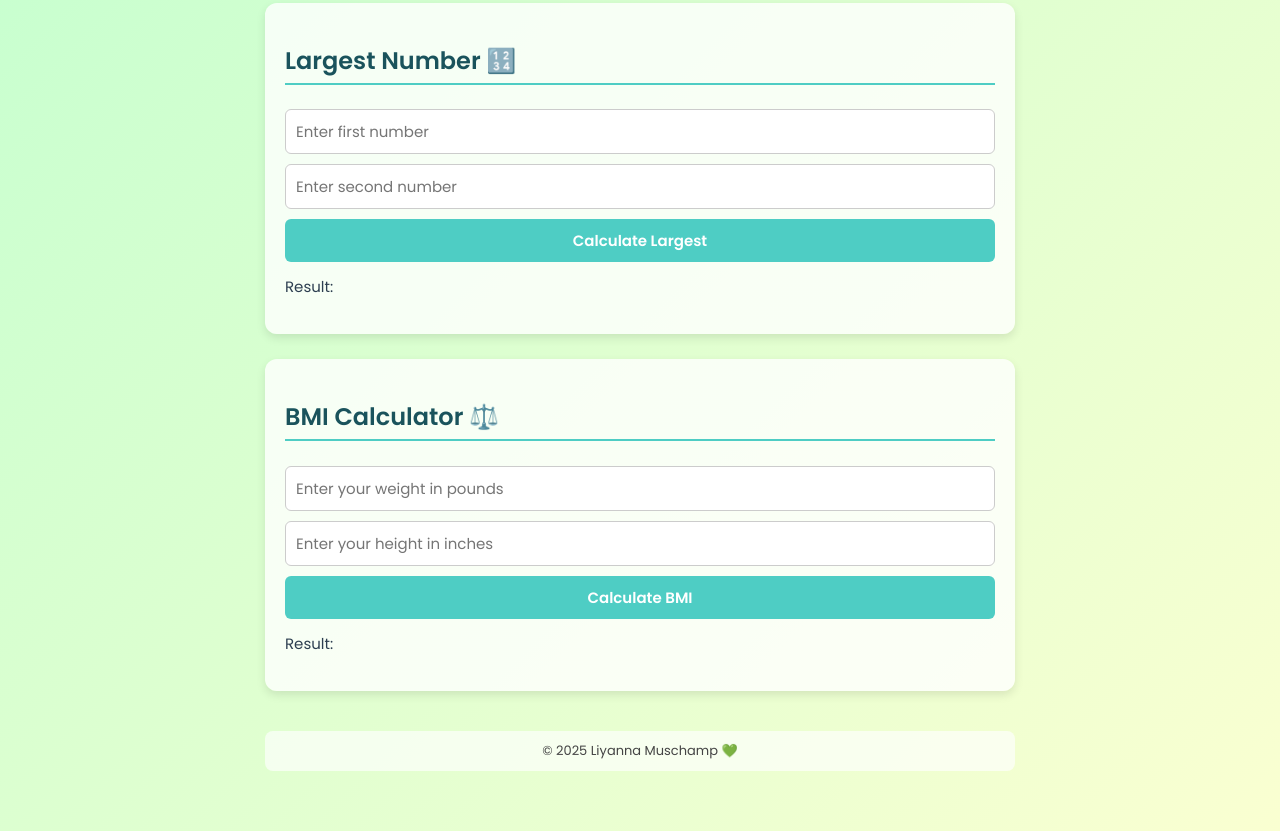
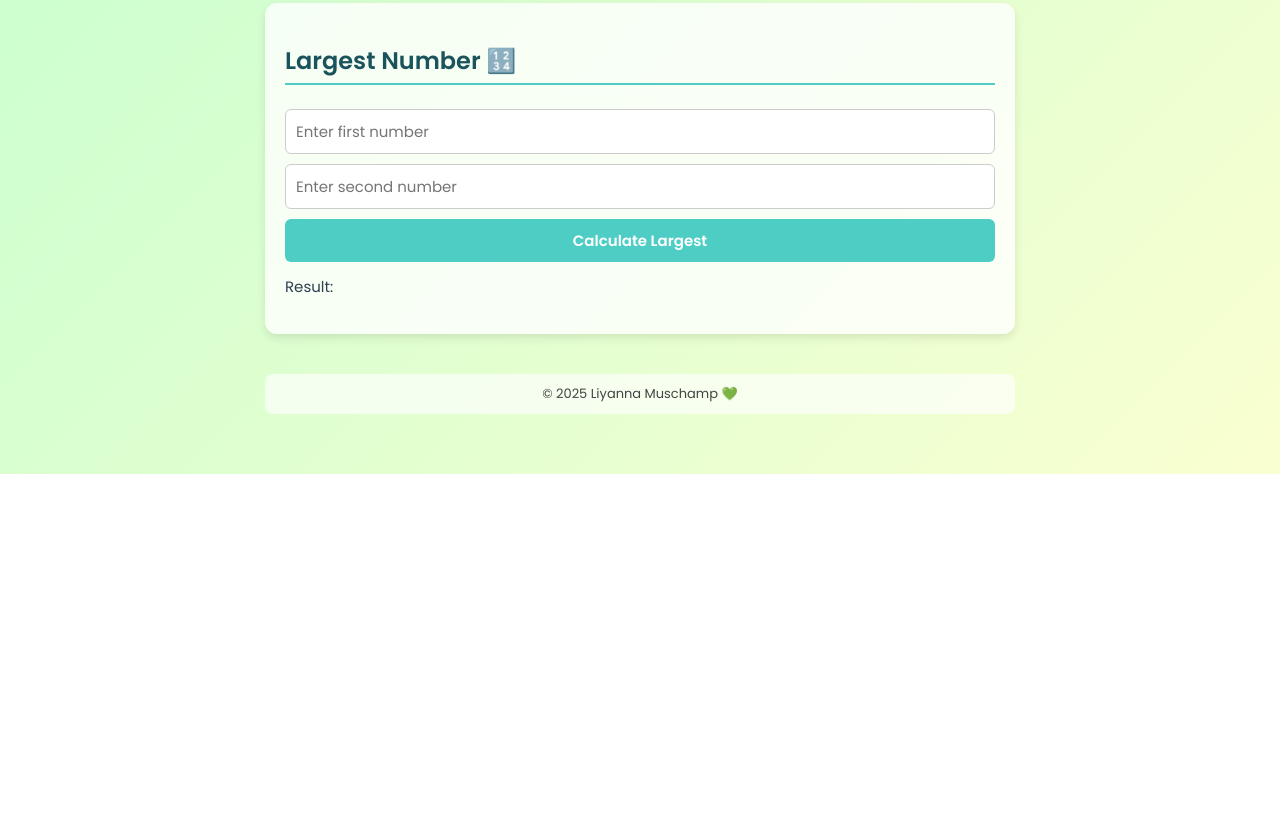
Before and after one commit to angelic88/Programs, a plain HTML site: page index.html in a window 1280 px wide. Shown: the part 1677-2508 px from the top of the page. After the commit the page ends 2151 px from the top, so only its background shows below. Drawn offline with Linux system fonts and the light colour scheme.

Commit message:
Update index.html

```diff
--- a/index.html
+++ b/index.html
@@ -142,14 +142,6 @@
   <p>Result: <span id="sresult"></span></p>
 </div>
 
-<div class="program">
-  <h2>BMI Calculator ⚖️</h2>
-  <input type="number" id="lbs" placeholder="Enter your weight in pounds">
-  <input type="number" id="inches" placeholder="Enter your height in inches">
-  <button onclick="calculateBMI()">Calculate BMI</button>
-  <p>Result: <span id="bmiResult"></span></p>
-</div>
-
 <footer>© 2025 Liyanna Muschamp 💚</footer>
 
 <script>
@@ -192,23 +184,7 @@
     } else {
       document.getElementById('sresult').textContent = "Both are equal";
     }
-  }
 
-  function calculateBMI() {
-    let lbs = parseFloat(document.getElementById('lbs').value);
-    let inches = parseFloat(document.getElementById('inches').value);
-    if (!lbs || !inches) {
-      document.getElementById('bmiResult').textContent = "Please enter valid numbers.";
-      return;
-    }
-    let BMI = (lbs * 703) / (inches * inches);
-    let category;
-    if (BMI < 18.5) category = "Underweight";
-    else if (BMI <= 24.9) category = "Healthy";
-    else if (BMI <= 29.9) category = "Overweight";
-    else category = "Obese";
-    document.getElementById('bmiResult').textContent = BMI.toFixed(2) + " (" + category + ")";
-  }
 </script>
 
 </body>
```
